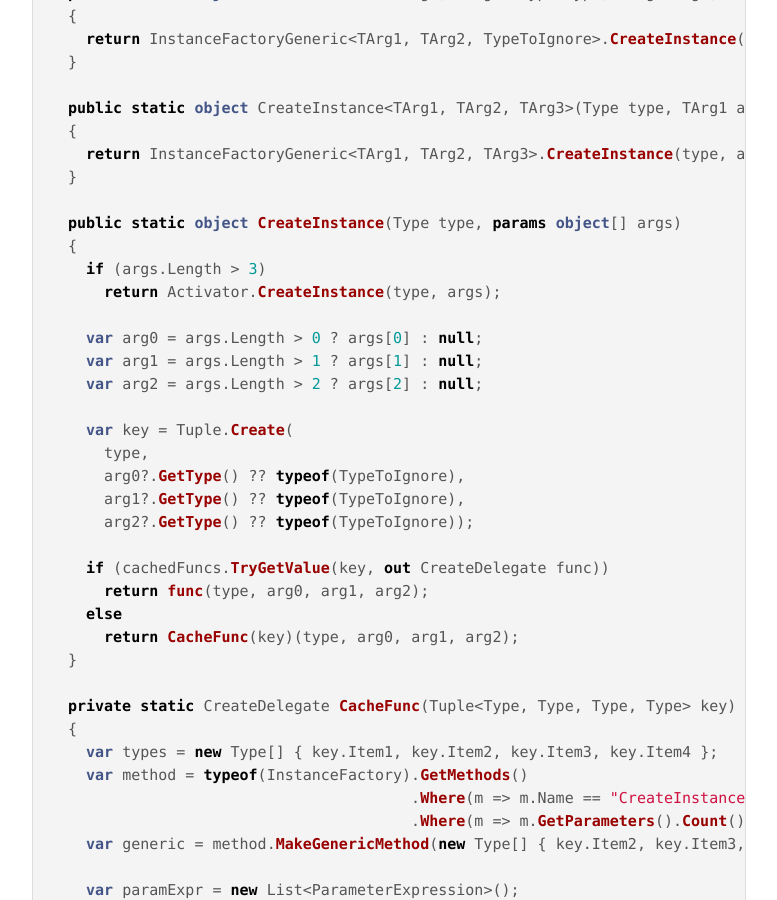
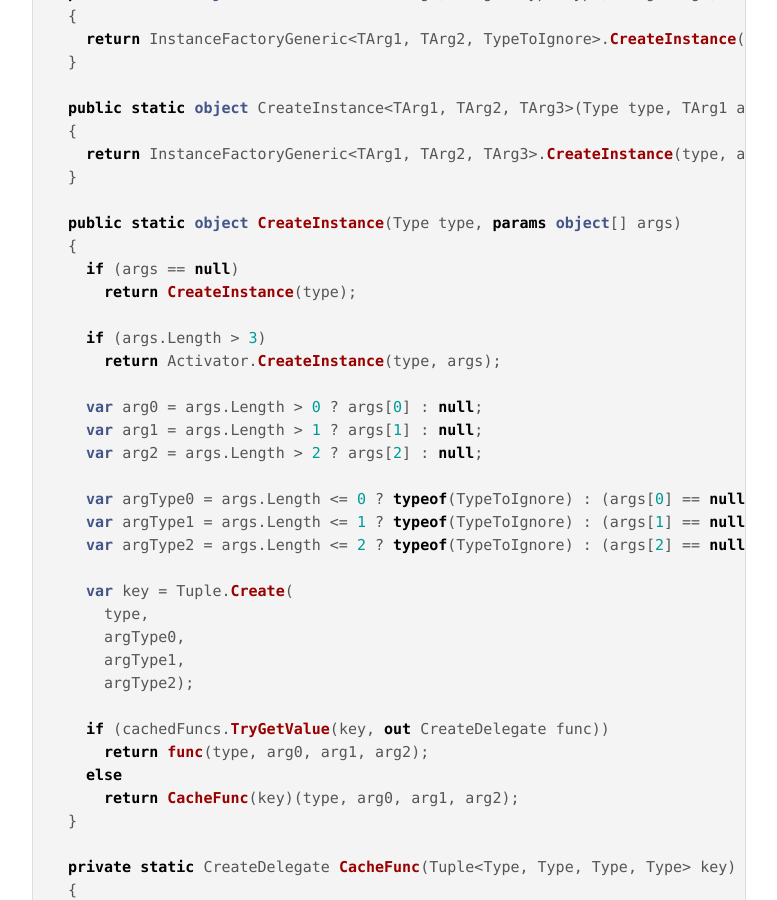
Before and after one commit to trenki2/trenki2.github.io, a Jekyll site: the page built from _posts/2018-12-28-activator-createinstance-faster-alternative.md, in a window 1280 px wide and 900 px high, scrolled down 1545 px. Shown: the whole window, without its empty margins (251-1028 px from the left). Built offline with Jekyll 4.4.1, drawn with Linux system fonts in a browser that asks for light colours.

Commit message:
Update code

```diff
--- a/_posts/2018-12-28-activator-createinstance-faster-alternative.md
+++ b/_posts/2018-12-28-activator-createinstance-faster-alternative.md
@@ -57,6 +57,9 @@ public static class InstanceFactory
 
   public static object CreateInstance(Type type, params object[] args)
   {
+    if (args == null)
+      return CreateInstance(type);
+
     if (args.Length > 3)
       return Activator.CreateInstance(type, args);
 
@@ -64,11 +67,15 @@ public static class InstanceFactory
     var arg1 = args.Length > 1 ? args[1] : null;
     var arg2 = args.Length > 2 ? args[2] : null;
 
+    var argType0 = args.Length <= 0 ? typeof(TypeToIgnore) : (args[0] == null ? typeof(object) : args[0].GetType());
+    var argType1 = args.Length <= 1 ? typeof(TypeToIgnore) : (args[1] == null ? typeof(object) : args[1].GetType());
+    var argType2 = args.Length <= 2 ? typeof(TypeToIgnore) : (args[2] == null ? typeof(object) : args[2].GetType());
+
     var key = Tuple.Create(
       type,
-      arg0?.GetType() ?? typeof(TypeToIgnore),
-      arg1?.GetType() ?? typeof(TypeToIgnore),
-      arg2?.GetType() ?? typeof(TypeToIgnore));
+      argType0,
+      argType1,
+      argType2);
 
     if (cachedFuncs.TryGetValue(key, out CreateDelegate func))
       return func(type, arg0, arg1, arg2);
```
